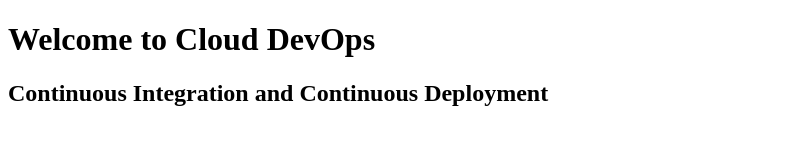
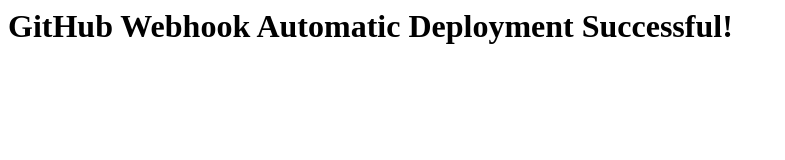
Before and after one commit to ebin9977/jenkins-web-deployment, a plain HTML site: page index.html in a window 1280 px wide. Shown: the whole page, without its empty margins (0-785 px from the left). Drawn offline with Linux system fonts and the light colour scheme.

Commit message:
Update index.html with deployment success message

```diff
--- a/index.html
+++ b/index.html
@@ -1,10 +1 @@
-<!DOCTYPE html>
-<html>
-<head>
-    <title>Jenkins Deployment</title>
-</head>
-<body>
-    <h1>Welcome to Cloud DevOps</h1>
-    <h2>Continuous Integration and Continuous Deployment</h2>
-</body>
-</html>
+<h1>GitHub Webhook Automatic Deployment Successful!</h1>
```
